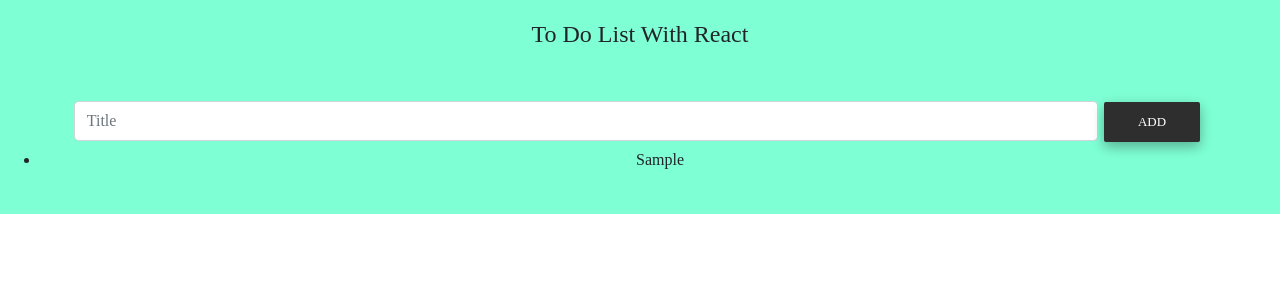
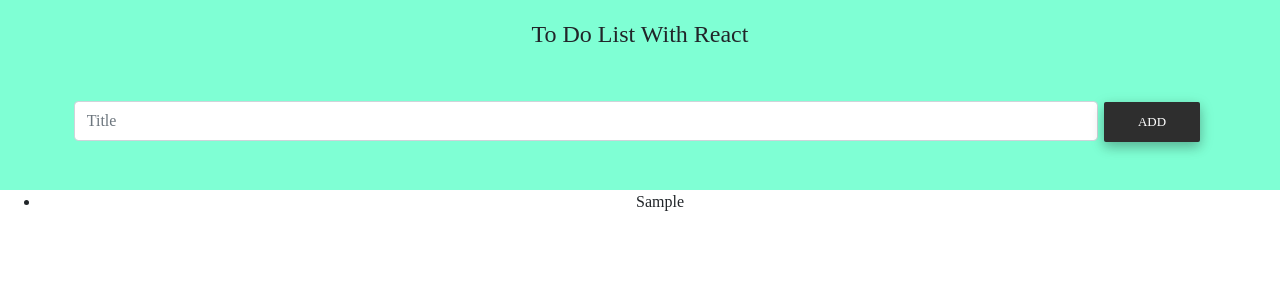
Before and after one commit to muhammadsarim555/react_work, a React (Create React App) app in the folder todoList_react/: page / in a window 1280 px wide. Both pictures are taken after typing "Sample" into the empty fields and a click on the button "ADD". Shown: the top 300 px of the page. Built offline with nearby package versions, Linux system fonts and the light colour scheme.

Commit message:
added work

```diff
--- a/todoList_react/src/App.js
+++ b/todoList_react/src/App.js
@@ -38,13 +38,13 @@ addToList(input){
          <div className="form-group">
         <input type="text" onChange={(e) => this.changeUserInput(e.target.value)} value={this.state.userInput} className="form-control" id="title" placeholder="Title"/>
         <button id="addbtn" type="button" onClick={()=> this.addToList(this.state.userInput)} className="btn btn-elegant">Add </button>
-        <ul>
-          {this.state.list.map((val) =>  <li>{val}</li> ) }
-           </ul>
+
     </div>
 
   </div>
-
+  <ul style={{ textAlign: 'center' }}>
+          {this.state.list.map((val) =>  <li>{val}</li> ) }
+           </ul>
       </div>
   );
   }
```
